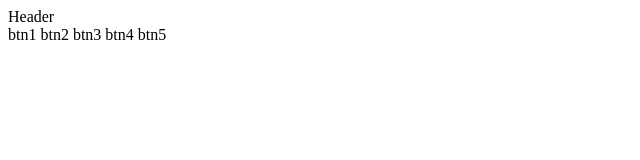
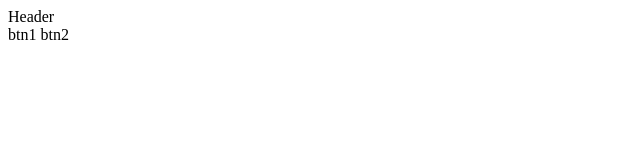
Before and after one commit to maponraj77/Samples, a plain HTML site: page index.html in a window 1280 px wide. Shown: the full height of the page, 0-640 px from the left. Drawn offline with Linux system fonts and the light colour scheme.

Commit message:
updated file

```diff
--- a/index.html
+++ b/index.html
@@ -9,8 +9,6 @@
     <header>Header</header>
     <buttons>btn1</buttons>
     <buttons>btn2</buttons>
-    <buttons>btn3</buttons>
-    <buttons>btn4</buttons>
-    <buttons>btn5</buttons>
+
 </body>
 </html>
```
Also changed, not shown: 1 other file.
